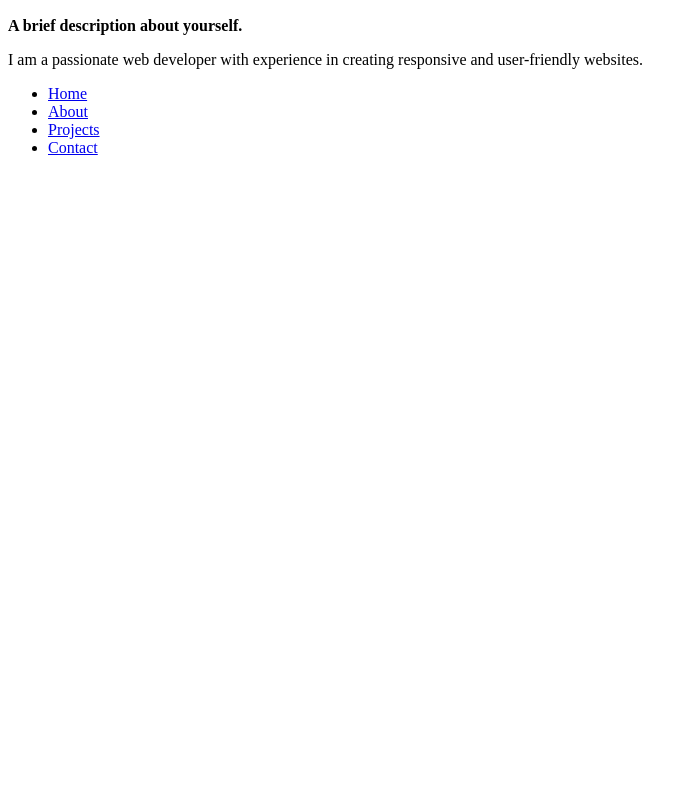
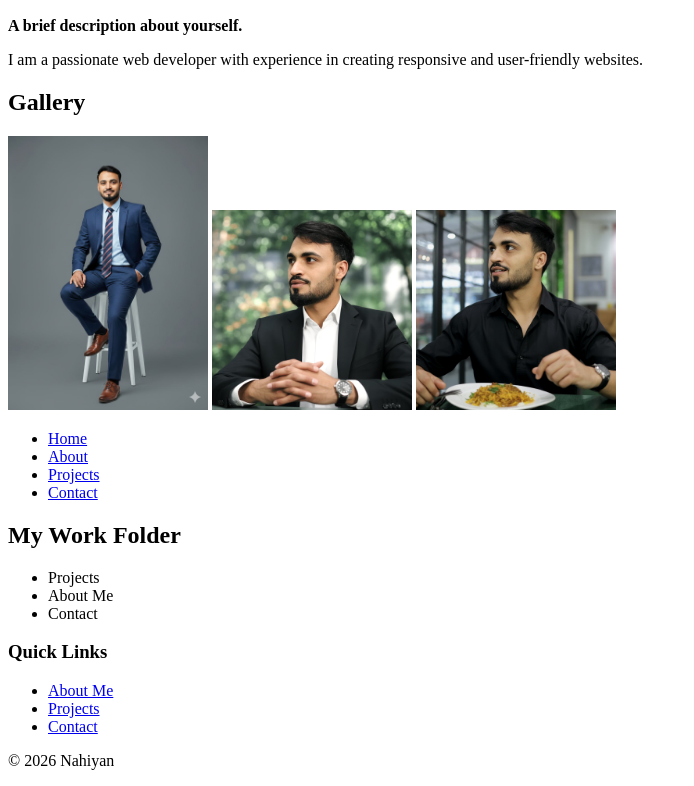
Before and after one commit to Nahiyan24bd/my-fast-protfolio, a plain HTML site: page index.html in a window 1280 px wide. Shown: the part 417-1203 px from the top of the page, without its empty margins (0-694 px from the left). Before the commit the page ends 800 px from the top, so only its background shows below. Drawn offline with Linux system fonts and the light colour scheme.

Commit message:
all file and folder

```diff
--- a/index.html
+++ b/index.html
@@ -22,6 +22,18 @@
 
     </p>
 
+
+    <!-- gallery section -->
+
+
+        <section>
+        <h2>Gallery</h2>
+        <img src="images/me2.jpg" alt="Gallery Image 1" width="200">
+        <img src="images/me3.jpg" alt="Gallery Image 2" width="200">
+        <img src="images/me4.jpg" alt="Gallery Image 3" width="200">
+    </section>
+
+
     <!-- Navigation Links -->
 
     <nav>
@@ -33,5 +45,27 @@
         </ul>
     </nav>
 
+
+    <!-- foder section -->
+
+        <section>
+        <h2>My Work Folder</h2>
+        <ul>
+            <li>Projects</li>
+            <li>About Me</li>
+            <li>Contact</li>
+        </ul>
+    </section>    <aside>
+        <h3>Quick Links</h3>
+        <ul>
+            <li><a href="about.html">About Me</a></li>
+            <li><a href="Projects.html">Projects</a></li>
+            <li><a href="contact.html">Contact</a></li>
+        </ul>
+    </aside>    <footer>
+        <p>© 2026 Nahiyan</p>
+    </footer>
+
+
 </body>
 </html>
```
